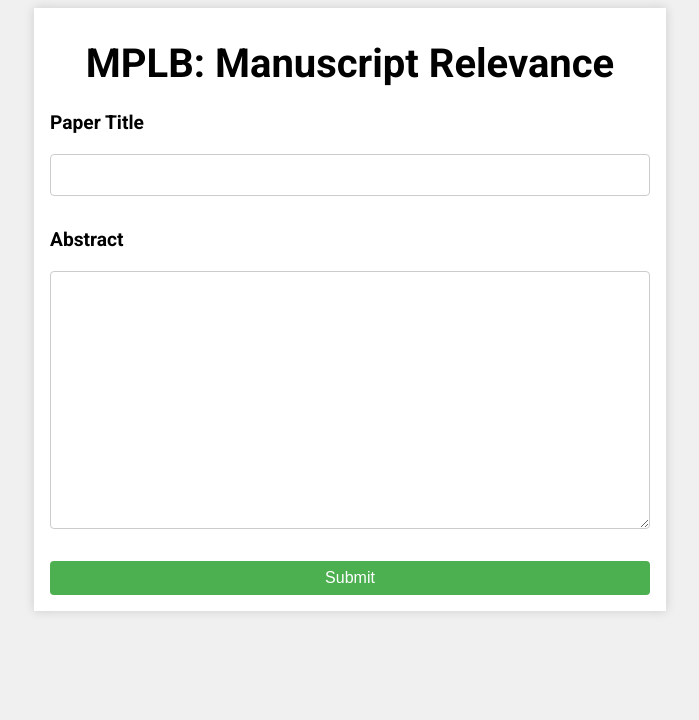
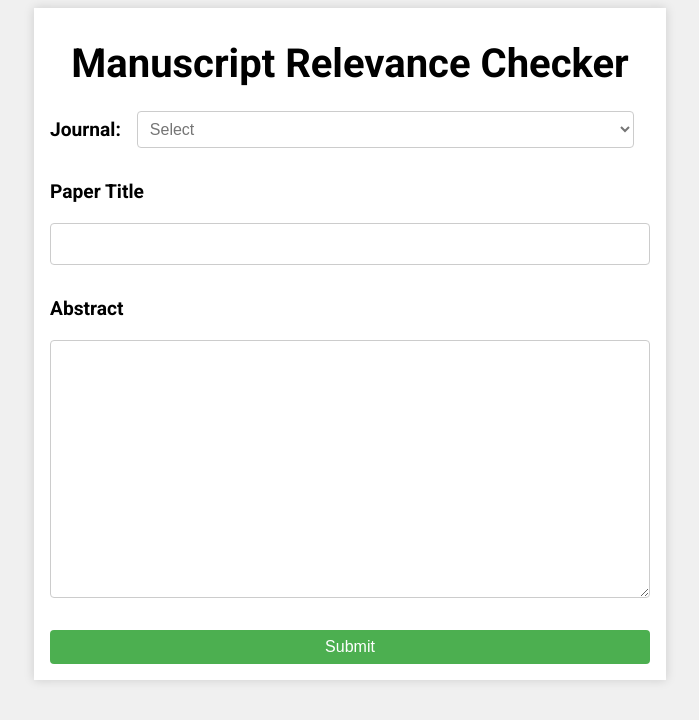
Before and after one commit to kpxz/mplb-checker, a Flask app: page / in a window 1280 px wide. Shown: the top 720 px of the page, without its empty margins (290-989 px from the left). Run offline with Flask 3, Linux system fonts and the light colour scheme.

Commit message:
add dropdown box and ijitdm option

```diff
--- a/app.py
+++ b/app.py
@@ -6,21 +6,55 @@ app = Flask(__name__)
 openai.api_key = os.getenv("OPENAI_API_KEY")
 
 
-@app.route("/", methods=["GET", "POST"])
-def index():
-	if request.method == "POST":
-		title = request.form["title"]
-		abstract = request.form["abstract"]
+def get_journal_content(journal):
+	if journal == "ijitdm":
+		return """As a subject matter expert of International Journal of Information Technology and Decision Making (IJITDM), evaluate the submitted paper's title and abstract against the journal's aims and scope, and state if the paper is a clear reject or if it seems to fit the journal. Do NOT evaluate anything else. Give good reasoning and if unsure, state why.
 
-		prompt = f"Paper title: {title}\nPaper abstract: {abstract}"
-
-		completion = openai.ChatCompletion.create(
-		 model="gpt-3.5-turbo",
-		 messages=[{
-		  "role":
-		  "system",
-		  "content":
-		  """As a subject matter expert of the academic research journal Modern Physics Letters B (MPLB), evaluate the submitted paper's title and abstract against the journal's aims and scope, and state if the paper is a clear reject or if it seems to fit the journal. Give good reasoning and if unsure, explain why.
+Key Areas:
+    AI and Decision Making
+    Bioinformatics and Medical Decision Making
+    Cluster Computing and Performance
+    Data and Web Mining
+    Data Warehousing and Applications
+    Database Performance Evaluation
+    Decision Making in Distributed Systems, E-Transactions, Internet Companies, Information Security, E-commerce, Internet-based Companies
+    Decision Support Systems
+    Decision Technologies in Information System Design
+    Digital Library Designs
+    Economic Decisions and Information Systems
+    Enterprise Computing and Evaluation
+    Fuzzy Logic and Internet
+    Group Decision Making and Software
+    Habitual Domain and IT
+    Human-Computer Interaction
+    Information Ethics, Legal Evaluations, Overload, Policy Making
+    Information Retrieval Systems
+    IT and Organizational Behavior
+    Intelligent Agent Technologies
+    Intelligent and Fuzzy Information Processing
+    Internet Service and Training
+    Knowledge Representation Models
+    Decision Making via the Internet
+    Multimedia and Decision Making
+    MCDM in IT
+    Network and Decision Making
+    Neural Networks and Performance
+    Online Business and Decision Making
+    Optimization and IT
+    Organizational Information Systems
+    Pattern Recognition Models
+    Parallel Computing Performance
+    Reasoning under Uncertainty
+    Social Decisions on the Internet
+    Software Performance and Evaluation
+    Telecommunication Systems and Evaluation
+    Visualization and Decision Making
+    Web-based Language Development
+    Web Search and Decision Making
+    Website Design and Development
+    Wireless Technology and Performance"""
+	elif journal == "mplb":
+		return """As a subject matter expert of the academic research journal Modern Physics Letters B (MPLB), evaluate the submitted paper's title and abstract against the journal's aims and scope, and state if the paper is a clear reject or if it seems to fit the journal. Give good reasoning and if unsure, explain why.
 
 Aims and Scope:
 MPLB's areas include Condensed Matter Physics, Statistical Physics, as well as Atomic, Molecular and Optical Physics. A strong emphasis is placed on topics of current interest such as cold atoms and molecules, new topological materials and phases, and novel low-dimensional materials.
@@ -80,13 +114,31 @@ Non-equilibrium systems
 Quantum Statistics
 Statistical Mechanics
 Statistical Thermodynamics"""
-		 }, {
-		  "role": "user",
-		  "content": prompt
-		 }])
+
+
+
+@app.route("/", methods=["GET", "POST"])
+def index():
+	if request.method == "POST":
+		journal = request.form["journal"]
+		title = request.form["title"]
+		abstract = request.form["abstract"]
+
+		prompt = f"Paper title: {title}\nPaper abstract: {abstract}"
+
+		content = get_journal_content(journal)
+		completion = openai.ChatCompletion.create(model="gpt-3.5-turbo",
+		                                          messages=[{
+		                                           "role": "system",
+		                                           "content": content
+		                                          }, {
+		                                           "role": "user",
+		                                           "content": prompt
+		                                          }])
 
 		answer = completion.choices[0].message.content
 		return render_template("result.html", answer=answer)
+
 	return render_template("index.html")
 
 
--- a/templates/index.html
+++ b/templates/index.html
@@ -73,12 +73,54 @@
       input[type="submit"]:hover {
         background-color: #3e8e41;
       }
+
+      /* Add styling for select dropdown */
+      .select {
+        display: flex;
+        align-items: center;
+        margin-bottom: 1rem;
+      }
+
+      .select-label {
+        font-weight: bold;
+        font-size: 1.2rem;
+        margin-right: 1rem;
+      }
+
+      .select select {
+        width: 100%;
+        padding: 0.5rem;
+        margin-right: 1rem;
+        font-size: 1rem;
+        border-radius: 0.25rem;
+        border: 1px solid #ccc;
+        background-color: #fff;
+        color: #757575;
+        cursor: pointer;
+      }
+
+      /* Style options */
+      .select select option {
+        margin: 0;
+        background-color: #fff;
+        color: #757575;
+        font-size: 1rem;
+        line-height: 2rem;
+      }
     </style>
   </head>
   <body>
     <div class="container">
-		<h1>MPLB: Manuscript Relevance</h1>
+      <h1>Manuscript Relevance Checker</h1>
       <form action="/" method="post">
+        <div class="select">
+          <div class="select-label">Journal:</div>
+          <select id="journal" name="journal">
+						<option value="" selected disabled>Select</option>
+            <option value="mplb">MPLB</option>
+            <option value="ijitdm">IJITDM</option>
+          </select>
+        </div>
         <label for="title">Paper Title</label>
         <input type="text" id="title" name="title" required>
         <label for="abstract">Abstract</label>
```
Also changed, not shown: 1 other file. Lines whose indentation alone changed are shown as unchanged.
